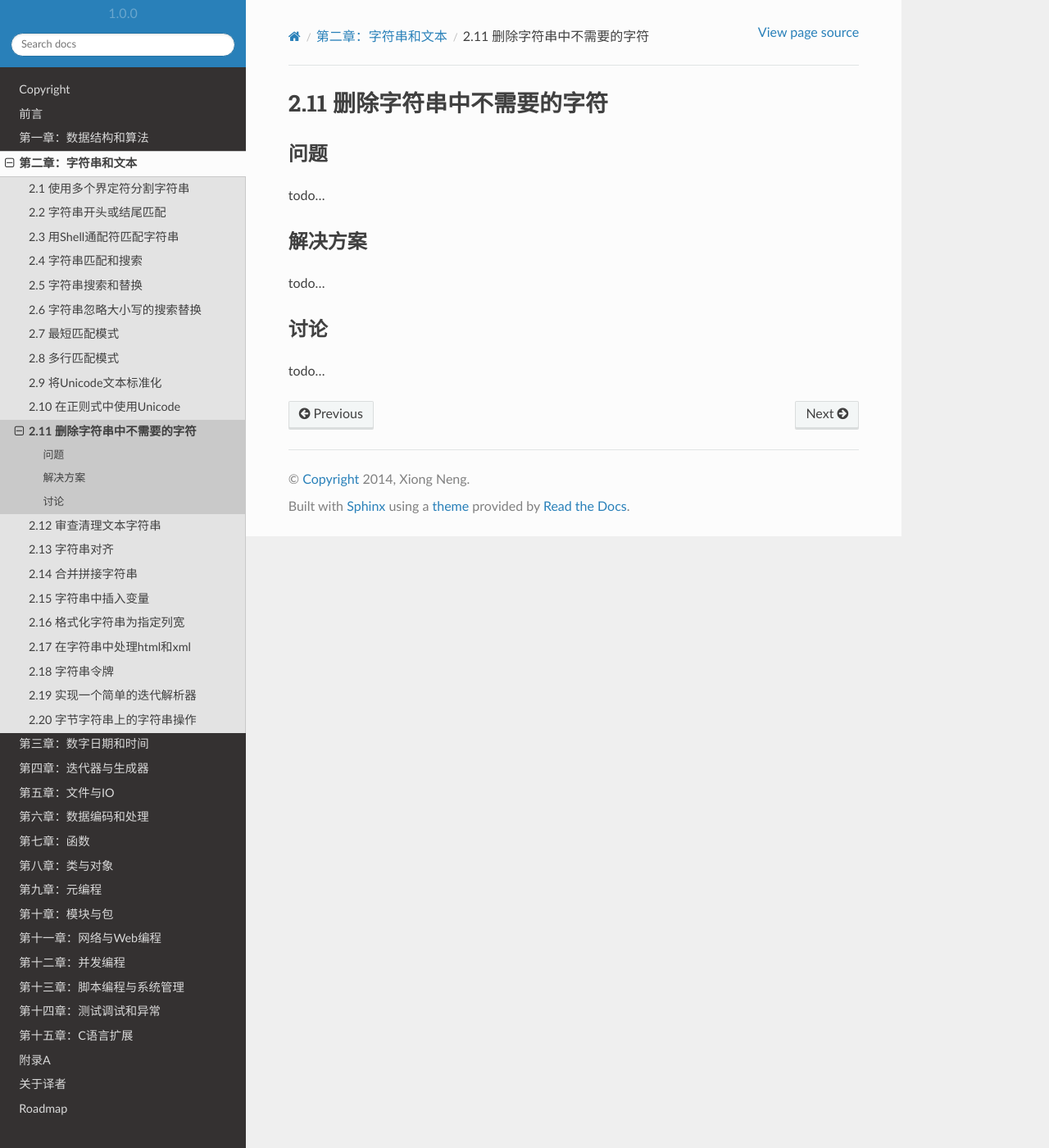
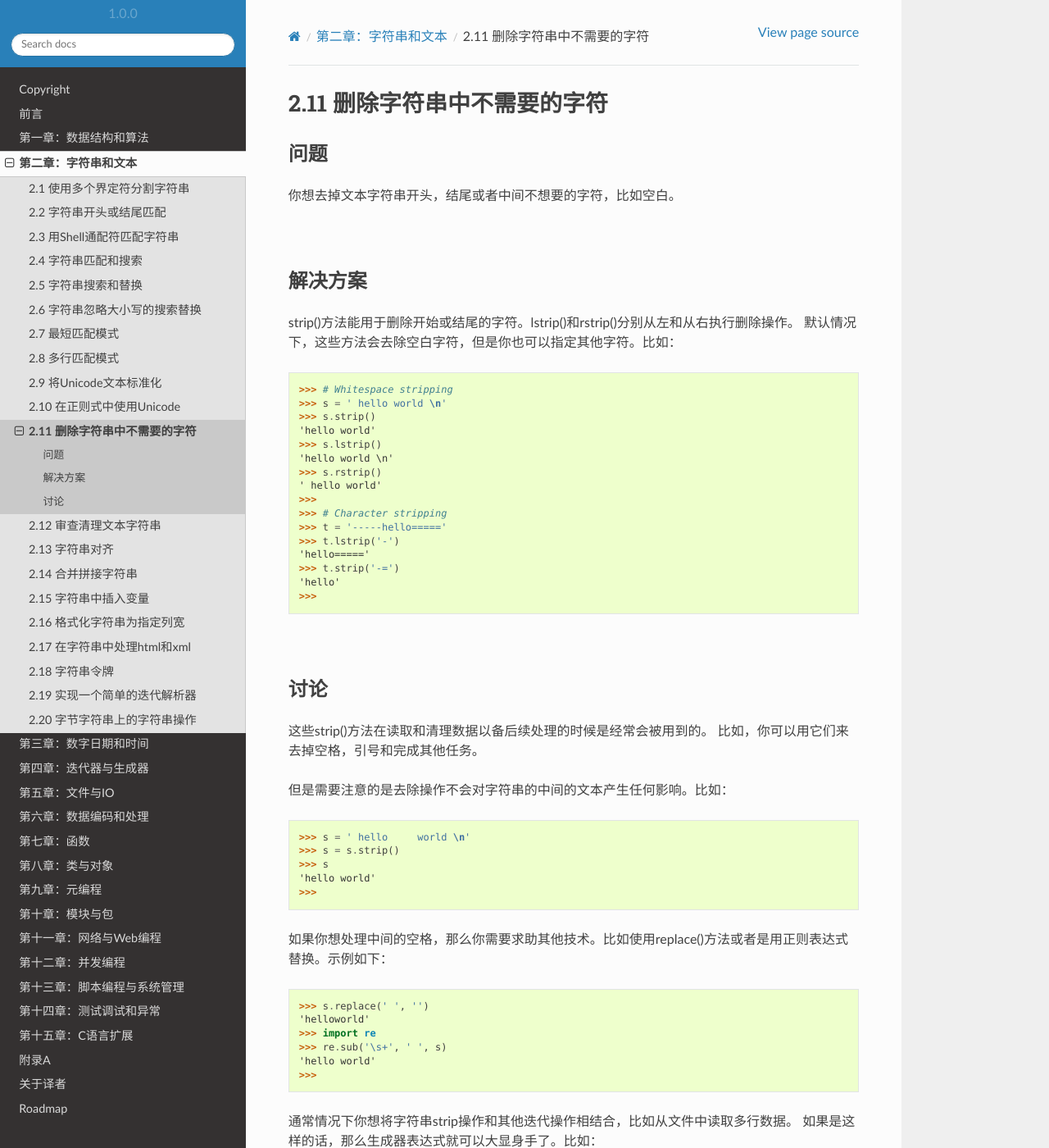
Before and after one commit to yidao620c/python3-cookbook, a Sphinx documentation site: the page built from source/c02/p11_strip_unwanted_characters.rst, in a window 1280 px wide and 1400 px high. Shown: the whole window at 82% size. Built offline with Sphinx 7.4.7 and the Read the Docs theme 2.0.0, drawn with Linux system fonts in a browser that asks for light colours; some of the changed text lies outside the part shown.

Commit message:
2.11小节完成

```diff
--- a/source/c02/p11_strip_unwanted_characters.rst
+++ b/source/c02/p11_strip_unwanted_characters.rst
@@ -5,14 +5,76 @@
 ----------
 问题
 ----------
-todo...
+你想去掉文本字符串开头，结尾或者中间不想要的字符，比如空白。
+
+|
 
 ----------
 解决方案
 ----------
-todo...
+strip()方法能用于删除开始或结尾的字符。lstrip()和rstrip()分别从左和从右执行删除操作。
+默认情况下，这些方法会去除空白字符，但是你也可以指定其他字符。比如：
+
+.. code-block:: python
+
+    >>> # Whitespace stripping
+    >>> s = ' hello world \n'
+    >>> s.strip()
+    'hello world'
+    >>> s.lstrip()
+    'hello world \n'
+    >>> s.rstrip()
+    ' hello world'
+    >>>
+    >>> # Character stripping
+    >>> t = '-----hello====='
+    >>> t.lstrip('-')
+    'hello====='
+    >>> t.strip('-=')
+    'hello'
+    >>>
+
+|
 
 ----------
 讨论
 ----------
-todo...
+这些strip()方法在读取和清理数据以备后续处理的时候是经常会被用到的。
+比如，你可以用它们来去掉空格，引号和完成其他任务。
+
+但是需要注意的是去除操作不会对字符串的中间的文本产生任何影响。比如：
+
+.. code-block:: python
+
+    >>> s = ' hello     world \n'
+    >>> s = s.strip()
+    >>> s
+    'hello world'
+    >>>
+
+如果你想处理中间的空格，那么你需要求助其他技术。比如使用replace()方法或者是用正则表达式替换。示例如下：
+
+.. code-block:: python
+
+    >>> s.replace(' ', '')
+    'helloworld'
+    >>> import re
+    >>> re.sub('\s+', ' ', s)
+    'hello world'
+    >>>
+
+通常情况下你想将字符串strip操作和其他迭代操作相结合，比如从文件中读取多行数据。
+如果是这样的话，那么生成器表达式就可以大显身手了。比如：
+
+.. code-block:: python
+
+    with open(filename) as f:
+        lines = (line.strip() for line in f)
+        for line in lines:
+            print(line)
+
+在这里，表达式 lines = (line.strip() for line in f)执行数据转换操作。
+这种方式非常高效，因为它不需要预先读取所有数据放到一个临时的列表中去。
+它仅仅只是创建一个生成器，并且每次返回行之前会先执行strip操作。
+
+对于更高阶的strip，你可能需要使用translate()方法。请参阅下一节了解更多关于字符串清理的内容。
```
Also changed, not shown: 1 other file.
